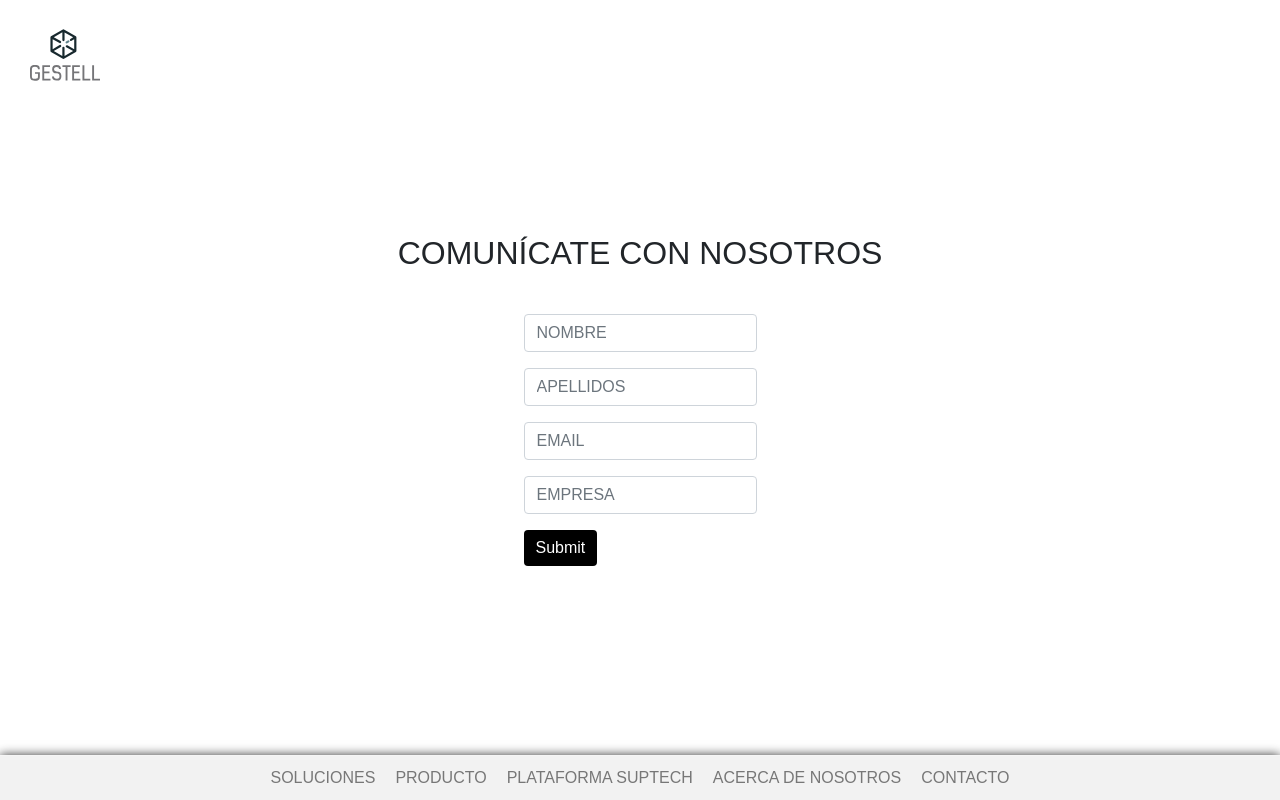
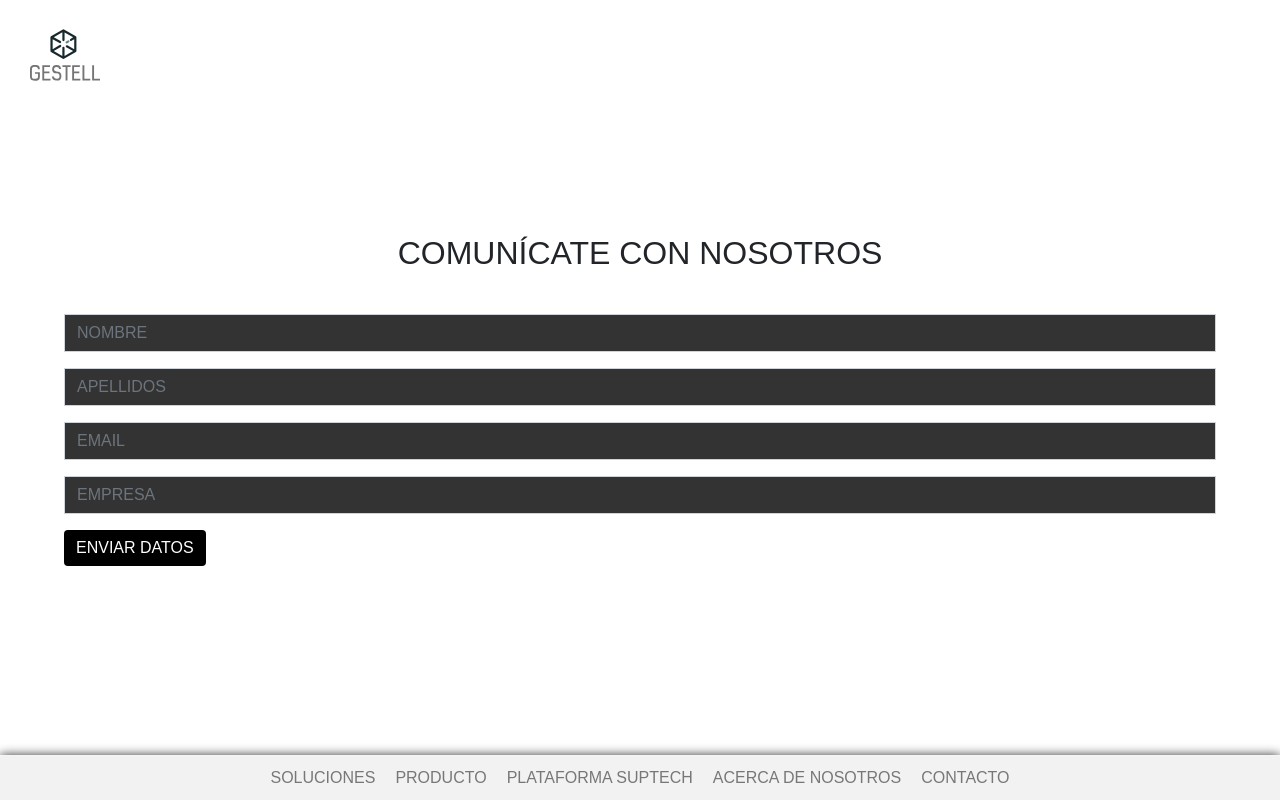
Before and after one commit to axelobscura/webgestell, a Next.js app: page /contacto in a window 1280 px wide. Built offline with nearby package versions, Linux system fonts and the light colour scheme; a web font is replaced by a local one.

Commit message:
Estlos del formulario

```diff
--- a/pages/contacto.js
+++ b/pages/contacto.js
@@ -11,19 +11,19 @@ export default function Contacto() {
         <hr />
         <Form className="contacto">
           <Form.Group controlId="formBasicEmail">
-            <Form.Control type="email" placeholder="NOMBRE" />
+            <Form.Control type="text" placeholder="NOMBRE" />
           </Form.Group>
           <Form.Group controlId="formBasicEmail">
-            <Form.Control type="email" placeholder="APELLIDOS" />
+            <Form.Control type="text" placeholder="APELLIDOS" />
           </Form.Group>
           <Form.Group controlId="formBasicEmail">
             <Form.Control type="email" placeholder="EMAIL" />
           </Form.Group>
           <Form.Group controlId="formBasicEmail">
-            <Form.Control type="email" placeholder="EMPRESA" />
+            <Form.Control type="text" placeholder="EMPRESA" />
           </Form.Group>
           <Button variant="primary" type="submit" style={{ background: '#000', border: 'none'}}>
-            Submit
+            ENVIAR DATOS
           </Button>
         </Form>
       </div>
--- a/styles/globals.css
+++ b/styles/globals.css
@@ -129,6 +129,16 @@ p.card-text {
   color: #777;
 }
 
+form.contacto {
+  width: 90%;
+}
+
+form.contacto input {
+  border-radius: 0;
+  background: #333333;
+  color: #fff;
+}
+
 @media (max-width: 600px) {
   .navegacion ul li a {
     font-size: 0.3rem;
```
